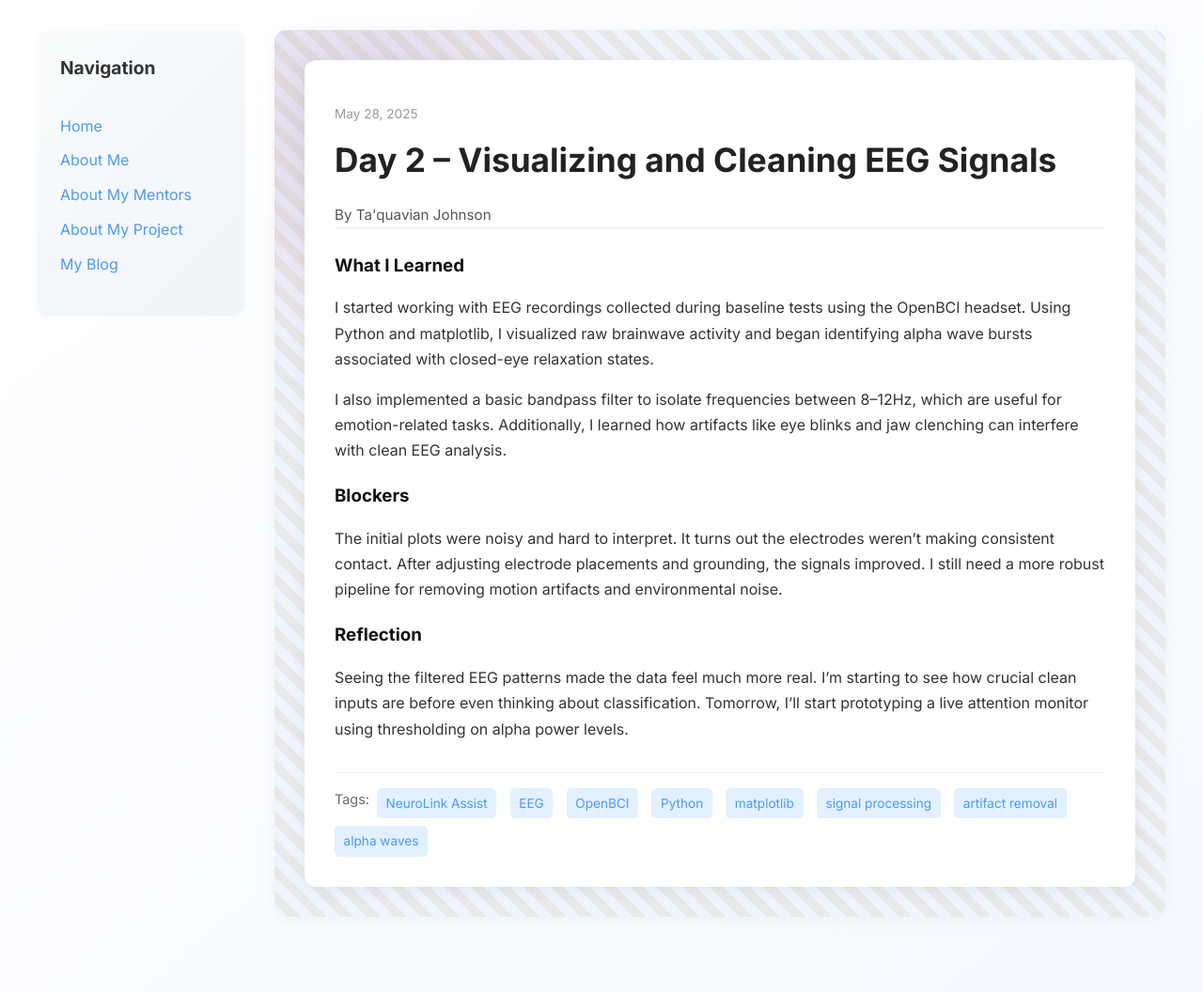
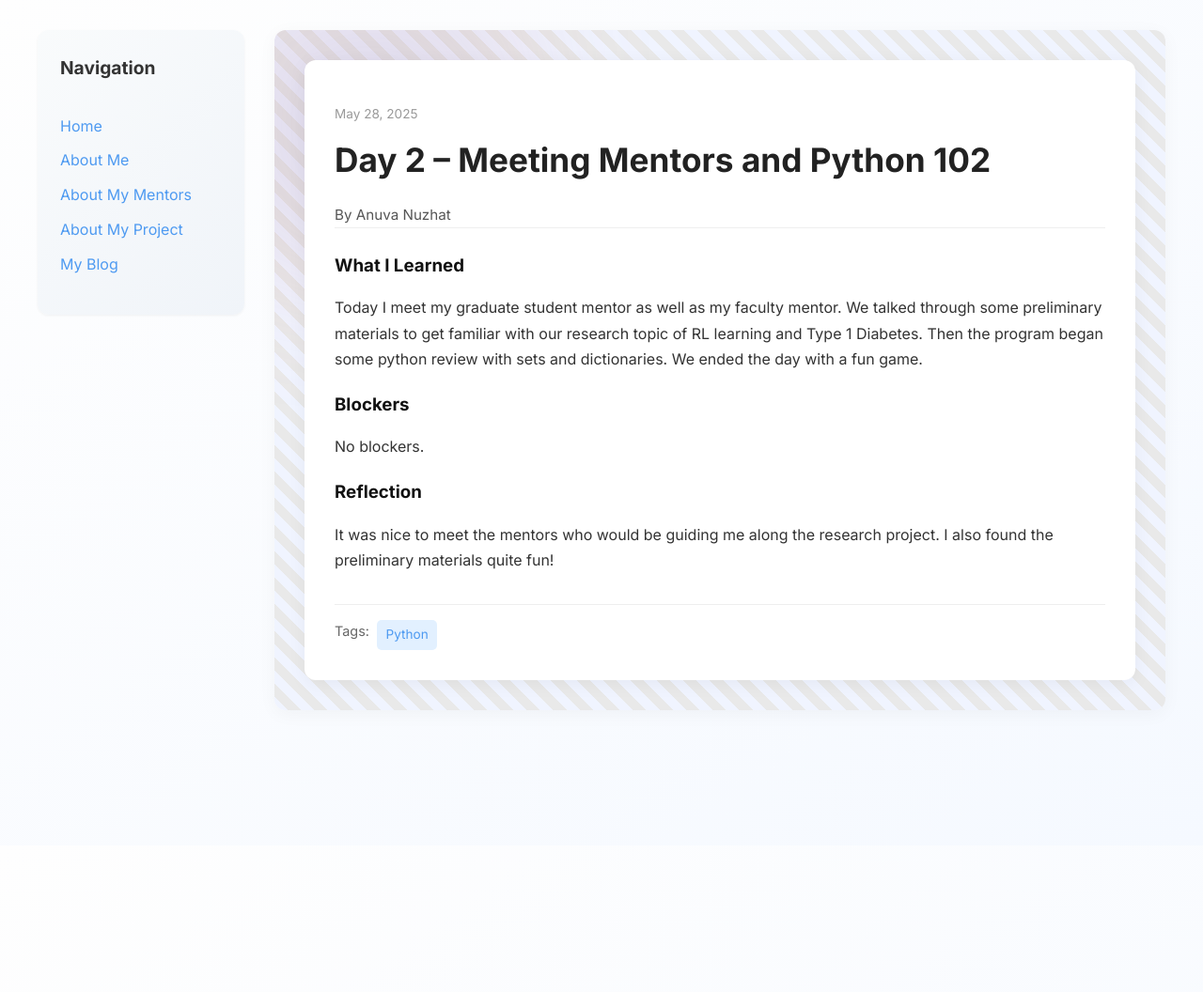
Before and after one commit to anuvanuzhat/anuvanuzhat.github.io, a Jekyll site: the page built from _posts/2025-05-28-day-2.md, in a window 1280 px wide. Shown: the whole page at 94% size. Built offline with Jekyll 4.4.1, drawn with Linux system fonts in a browser that asks for light colours; after the commit the page ends 900 px from its top, so only the background shows below that.

Commit message:
Update 2025-05-28-day-2.md

```diff
--- a/_posts/2025-05-28-day-2.md
+++ b/_posts/2025-05-28-day-2.md
@@ -1,19 +1,17 @@
 ---
 layout: post
-title: "Day 2 – Visualizing and Cleaning EEG Signals"
+title: "Day 2 – Meeting Mentors and Python 102"
 date: 2025-05-28
-author: Ta'quavian Johnson
+author: Anuva Nuzhat
 permalink: /day2.html
-tags: ["NeuroLink Assist", "EEG", "OpenBCI", "Python", "matplotlib", "signal processing", "artifact removal", "alpha waves"]
+tags: ["Python"]
 
 what_i_learned: |
-  I started working with EEG recordings collected during baseline tests using the OpenBCI headset. Using Python and matplotlib, I visualized raw brainwave activity and began identifying alpha wave bursts associated with closed-eye relaxation states.
-
-  I also implemented a basic bandpass filter to isolate frequencies between 8–12Hz, which are useful for emotion-related tasks. Additionally, I learned how artifacts like eye blinks and jaw clenching can interfere with clean EEG analysis.
+  Today I meet my graduate student mentor as well as my faculty mentor. We talked through some preliminary materials to get familiar with our research topic of RL learning and Type 1 Diabetes. Then the program began some python review with sets and dictionaries. We ended the day with a fun game.
 
 blockers: |
-  The initial plots were noisy and hard to interpret. It turns out the electrodes weren’t making consistent contact. After adjusting electrode placements and grounding, the signals improved. I still need a more robust pipeline for removing motion artifacts and environmental noise.
+  No blockers.
 
 reflection: |
-  Seeing the filtered EEG patterns made the data feel much more real. I’m starting to see how crucial clean inputs are before even thinking about classification. Tomorrow, I’ll start prototyping a live attention monitor using thresholding on alpha power levels.
+  It was nice to meet the mentors who would be guiding me along the research project. I also found the preliminary materials quite fun!
 ---
```
